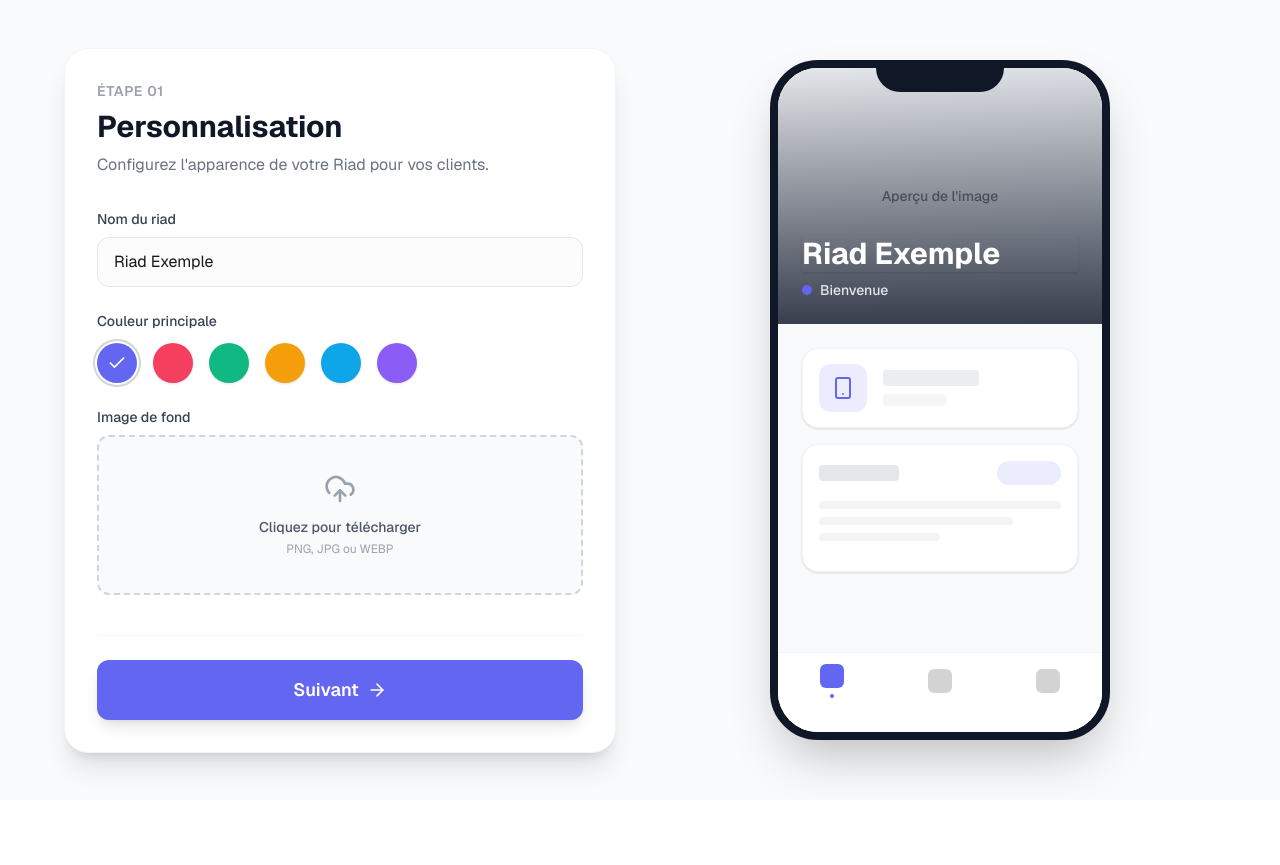
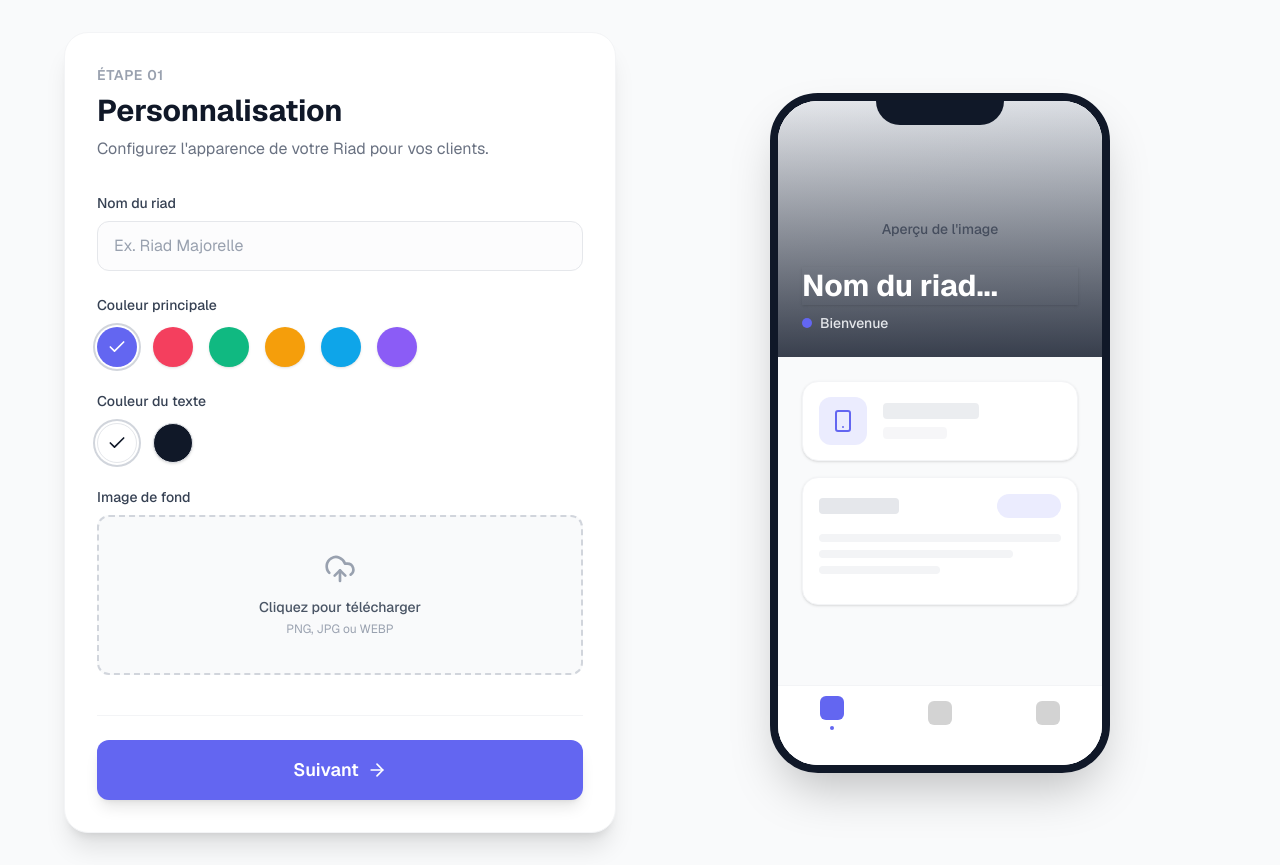
Before and after one commit to chaimae-sda/test-ajihost, a Next.js app: page / in a window 1280 px wide. Before the commit the page ends 800 px from the top, so only its background shows below. Built offline with nearby package versions, Linux system fonts and the light colour scheme.

Commit message:
feat: empty default riad name fix input text color add text color selector

```diff
--- a/src/app/page.tsx
+++ b/src/app/page.tsx
@@ -3,6 +3,11 @@
 import React, { useState } from 'react';
 import { UploadCloud, Smartphone, ArrowRight, Check } from 'lucide-react';
 import styles from './wizard.module.css';
+
+const TEXT_COLORS = [
+  { id: 'white', textClass: 'text-white', bgClass: 'bg-white', checkColor: 'text-gray-900', label: 'Blanc' },
+  { id: 'black', textClass: 'text-gray-900', bgClass: 'bg-gray-900', checkColor: 'text-white', label: 'Noir' },
+];
 
 const COLORS = [
   { id: 'indigo', hex: '#6366f1' },
@@ -14,8 +19,9 @@ const COLORS = [
 ];
 
 export default function WizardStep1() {
-  const [riadName, setRiadName] = useState('Riad Exemple');
+  const [riadName, setRiadName] = useState('');
   const [primaryColor, setPrimaryColor] = useState(COLORS[0]);
+  const [textColor, setTextColor] = useState(TEXT_COLORS[0]);
   const [backgroundImage, setBackgroundImage] = useState<string | null>(null);
 
   const handleImageUpload = (e: React.ChangeEvent<HTMLInputElement>) => {
@@ -49,7 +55,7 @@ export default function WizardStep1() {
                 id="riadName"
                 value={riadName}
                 onChange={(e) => setRiadName(e.target.value)}
-                className="w-full px-4 py-3 rounded-xl border border-gray-200 focus:outline-none focus:ring-2 focus:ring-[var(--theme-color)] transition-all transition-colors bg-gray-50/50"
+                className="w-full px-4 py-3 rounded-xl border border-gray-200 focus:outline-none focus:ring-2 focus:ring-[var(--theme-color)] transition-all transition-colors bg-gray-50/50 text-gray-900 placeholder-gray-400"
                 placeholder="Ex. Riad Majorelle"
               />
             </div>
@@ -71,6 +77,29 @@ export default function WizardStep1() {
                   >
                     {primaryColor.id === color.id && (
                       <Check className="text-white w-5 h-5 absolute" />
+                    )}
+                  </button>
+                ))}
+              </div>
+            </div>
+
+            {/* Text Color Selector */}
+            <div>
+              <label className="block text-sm font-medium text-gray-700 mb-3">
+                Couleur du texte
+              </label>
+              <div className="flex gap-4">
+                {TEXT_COLORS.map((tc) => (
+                  <button
+                    key={tc.id}
+                    onClick={() => setTextColor(tc)}
+                    className={`relative w-10 h-10 rounded-full flex items-center justify-center transition-transform hover:scale-110 shadow-sm border border-gray-200 ${tc.bgClass} ${
+                      textColor.id === tc.id ? 'ring-2 ring-offset-2 ring-gray-300' : ''
+                    }`}
+                    aria-label={`Sélectionner la couleur de texte ${tc.label}`}
+                  >
+                    {textColor.id === tc.id && (
+                      <Check className={`${tc.checkColor} w-5 h-5 absolute`} />
                     )}
                   </button>
                 ))}
@@ -130,7 +159,7 @@ export default function WizardStep1() {
 
                 {/* Riad Title */}
                 <div className="absolute bottom-6 left-6 right-6">
-                  <h2 className="text-3xl font-bold text-white mb-2 shadow-sm leading-tight break-words">
+                  <h2 className={`text-3xl font-bold mb-2 shadow-sm leading-tight break-words ${textColor.textClass}`}>
                     {riadName || 'Nom du riad...'}
                   </h2>
                   <div className="flex items-center gap-2">
```
